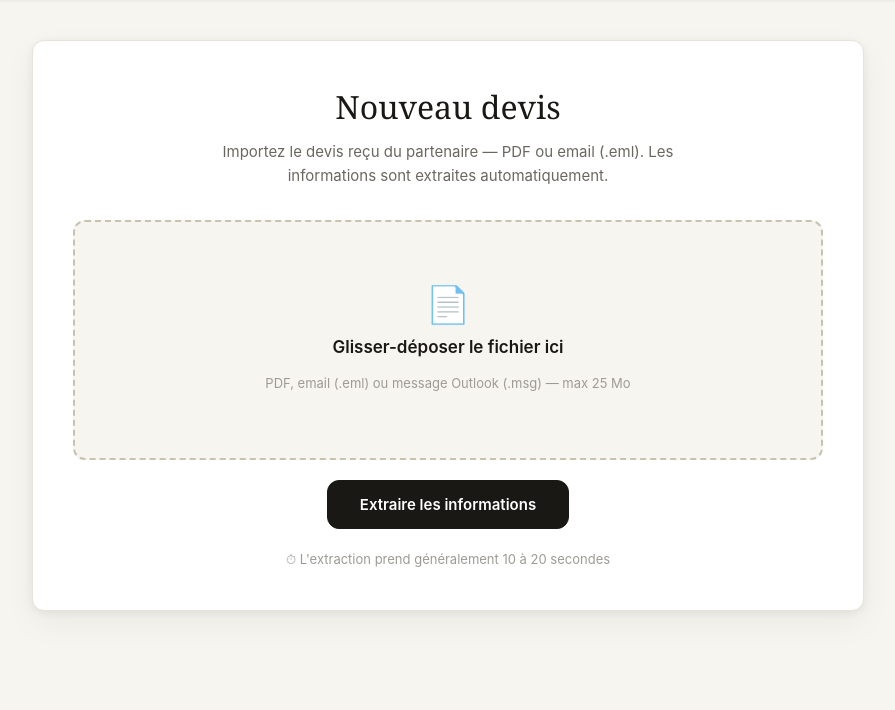
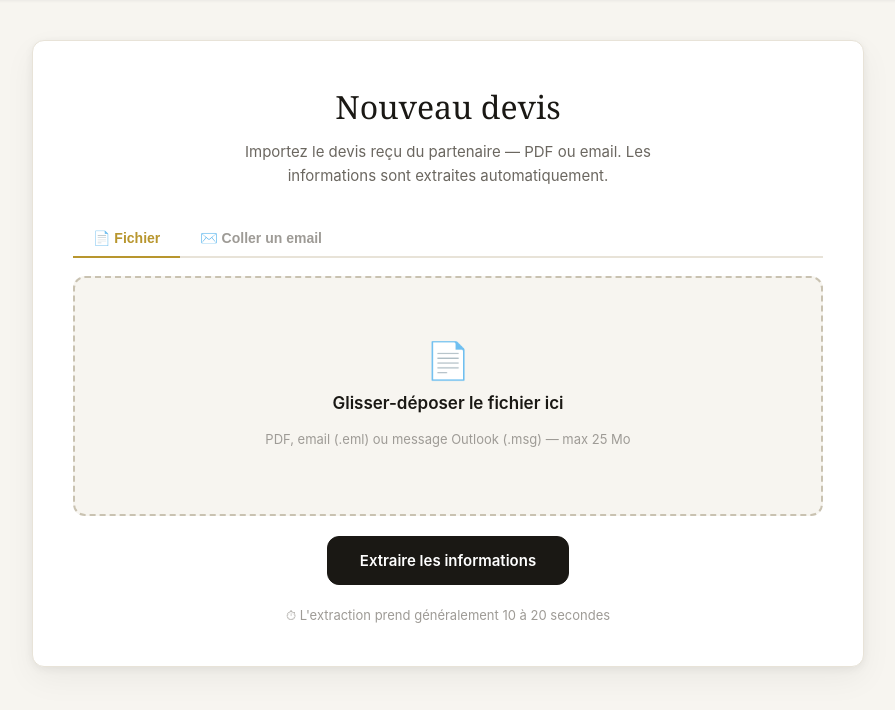
Before and after one commit to CamargAqua/DouxDevis, a Flask app: page / in a window 1280 px wide. Shown: the part 60-770 px from the top of the page, without its empty margins (192-1087 px from the left). Run offline with Flask 3, Linux system fonts and the light colour scheme.

Commit message:
feat(upload): add paste email zone — no file needed for Outlook mails
- index.html: two tabs (Fichier / Coller un email) with textarea
- app.py: /extract handles paste_text field via _extract_from_text
- HT detection and brand fallback applied on pasted content

Co-Authored-By: Claude Sonnet 4.6 <noreply@anthropic.com>

```diff
--- a/app.py
+++ b/app.py
@@ -228,9 +228,36 @@ def create_app() -> Flask:
             flash("Clé API manquante — contactez l'administrateur.", "error")
             return redirect(url_for("index"))
 
+        paste_text = request.form.get("paste_text", "").strip()
+
+        # ── Mode "coller un email" ──────────────────────────────────────────
+        if paste_text:
+            from pdf_extractor import _extract_from_text, _detect_brand_from_text
+            import re as _re
+            try:
+                data = _extract_from_text(paste_text, api_key=api_key)
+            except Exception as exc:
+                flash(f"Erreur lors de l'extraction : {exc}", "error")
+                return redirect(url_for("index"))
+            if _re.search(r"\d[\s ]*[€$]?\s*HT\b|\bHT\s*[:=]\s*\d", paste_text, _re.IGNORECASE):
+                data["coeff_base"] = "ht"
+            if data.get("marque", "Autre").lower() in ("autre", ""):
+                detected = _detect_brand_from_text(paste_text[:500])
+                if detected:
+                    data["marque"] = detected
+            if not (data.get("sav") or {}).get("date"):
+                if "sav" not in data or not isinstance(data["sav"], dict):
+                    data["sav"] = {}
+                data["sav"]["date"] = datetime.now().strftime("%d.%m.%Y")
+            token = uuid.uuid4().hex
+            session["token"] = token
+            session["data"]  = data
+            return redirect(url_for("review"))
+
+        # ── Mode fichier ────────────────────────────────────────────────────
         upload_file = request.files.get("pdf")
         if not upload_file or not upload_file.filename:
-            flash("Veuillez sélectionner un fichier.", "error")
+            flash("Veuillez sélectionner un fichier ou coller un email.", "error")
             return redirect(url_for("index"))
         if not _has_extension(upload_file.filename, ALLOWED_DOC):
             flash("Le fichier doit être un PDF, un email (.eml) ou un message Outlook (.msg).", "error")
--- a/templates/index.html
+++ b/templates/index.html
@@ -4,34 +4,64 @@
 <section class="card">
   <div class="hero">
     <h1>Nouveau devis</h1>
-    <p class="lead">Importez le devis reçu du partenaire — PDF ou email (.eml). Les informations sont extraites automatiquement.</p>
-
+    <p class="lead">Importez le devis reçu du partenaire — PDF ou email. Les informations sont extraites automatiquement.</p>
   </div>
 
-  <form action="{{ url_for('extract') }}" method="post" enctype="multipart/form-data" class="upload-form">
+  <!-- Onglets -->
+  <div style="display:flex;gap:0;margin-bottom:18px;border-bottom:2px solid var(--line);">
+    <button type="button" id="tab-file" onclick="switchTab('file')"
+      style="background:none;border:none;padding:10px 20px;font-size:14px;font-weight:600;cursor:pointer;border-bottom:2px solid var(--gold);margin-bottom:-2px;color:var(--gold);">
+      📄 Fichier
+    </button>
+    <button type="button" id="tab-paste" onclick="switchTab('paste')"
+      style="background:none;border:none;padding:10px 20px;font-size:14px;font-weight:600;cursor:pointer;border-bottom:2px solid transparent;margin-bottom:-2px;color:var(--ink-soft);">
+      ✉️ Coller un email
+    </button>
+  </div>
+
+  <!-- Mode fichier -->
+  <form id="form-file" action="{{ url_for('extract') }}" method="post" enctype="multipart/form-data" class="upload-form">
     <label for="pdf" class="dropzone" id="dropzone">
       <span class="dropzone-icon">📄</span>
       <span class="dropzone-title">Glisser-déposer le fichier ici</span>
-
       <span class="dropzone-sub">PDF, email (.eml) ou message Outlook (.msg) — max 25 Mo</span>
-
       <input type="file" id="pdf" name="pdf" accept="application/pdf,.pdf,.eml,message/rfc822,.msg,application/vnd.ms-outlook" required>
-
       <span id="filename" class="dropzone-filename" style="display:none"></span>
     </label>
-
-    <button type="submit" id="submit-btn" class="btn btn-primary btn-lg" style="align-self:center;min-width:220px">
+    <button type="submit" id="submit-file" class="btn btn-primary btn-lg" style="align-self:center;min-width:220px">
       Extraire les informations
     </button>
-    <p class="hint" id="hint-normal">⏱ L'extraction prend généralement 10 à 20 secondes</p>
-    <p class="hint" id="hint-loading" style="display:none;color:var(--gold);font-weight:600">
-      ⏳ Analyse en cours… ne pas fermer la page
+    <p class="hint" id="hint-normal-file">⏱ L'extraction prend généralement 10 à 20 secondes</p>
+    <p class="hint" id="hint-loading-file" style="display:none;color:var(--gold);font-weight:600">⏳ Analyse en cours… ne pas fermer la page</p>
+  </form>
 
-    </p>
+  <!-- Mode coller -->
+  <form id="form-paste" action="{{ url_for('extract') }}" method="post" class="upload-form" style="display:none">
+    <textarea name="paste_text" id="paste-area" placeholder="Colle ici le contenu de ton email Outlook (Ctrl+A dans le mail puis Ctrl+C, ensuite Ctrl+V ici)…"
+      style="width:100%;box-sizing:border-box;min-height:200px;padding:12px 14px;border:1.5px solid var(--line);border-radius:8px;font-size:13px;font-family:inherit;resize:vertical;line-height:1.5;"
+      required></textarea>
+    <button type="submit" id="submit-paste" class="btn btn-primary btn-lg" style="align-self:center;min-width:220px">
+      Extraire les informations
+    </button>
+    <p class="hint" id="hint-normal-paste">⏱ L'extraction prend généralement 10 à 20 secondes</p>
+    <p class="hint" id="hint-loading-paste" style="display:none;color:var(--gold);font-weight:600">⏳ Analyse en cours… ne pas fermer la page</p>
   </form>
+
 </section>
 
 <script>
+  /* ── Onglets ── */
+  function switchTab(tab) {
+    const isFile = tab === 'file';
+    document.getElementById('form-file').style.display  = isFile ? '' : 'none';
+    document.getElementById('form-paste').style.display = isFile ? 'none' : '';
+    document.getElementById('tab-file').style.borderBottomColor  = isFile ? 'var(--gold)' : 'transparent';
+    document.getElementById('tab-file').style.color              = isFile ? 'var(--gold)' : 'var(--ink-soft)';
+    document.getElementById('tab-paste').style.borderBottomColor = isFile ? 'transparent' : 'var(--gold)';
+    document.getElementById('tab-paste').style.color             = isFile ? 'var(--ink-soft)' : 'var(--gold)';
+  }
+
+  /* ── Dropzone fichier ── */
   const input = document.getElementById('pdf');
   const fname = document.getElementById('filename');
   const zone  = document.getElementById('dropzone');
@@ -57,20 +87,19 @@
       dt.items.add(files[0]);
       input.files = dt.files;
       input.dispatchEvent(new Event('change'));
-    } catch (_) {
-      // fallback navigateurs anciens — le fichier ne se charge pas mais pas de crash
-    }
+    } catch (_) {}
   });
 
-  // Anti-double-submit + spinner
-  document.querySelector('.upload-form').addEventListener('submit', function(e) {
-    if (!input.files[0]) return; // laisser la validation HTML gérer
-    const btn = document.getElementById('submit-btn');
-    btn.disabled = true;
-    btn.textContent = '⏳ Extraction en cours…';
-    btn.style.opacity = '0.7';
-    document.getElementById('hint-normal').style.display  = 'none';
-    document.getElementById('hint-loading').style.display = 'block';
+  /* ── Spinner anti-double-submit ── */
+  ['file','paste'].forEach(function(mode) {
+    document.getElementById('form-' + mode).addEventListener('submit', function() {
+      var btn = document.getElementById('submit-' + mode);
+      btn.disabled = true;
+      btn.textContent = '⏳ Extraction en cours…';
+      btn.style.opacity = '0.7';
+      document.getElementById('hint-normal-' + mode).style.display  = 'none';
+      document.getElementById('hint-loading-' + mode).style.display = 'block';
+    });
   });
 </script>
 {% endblock %}
```
